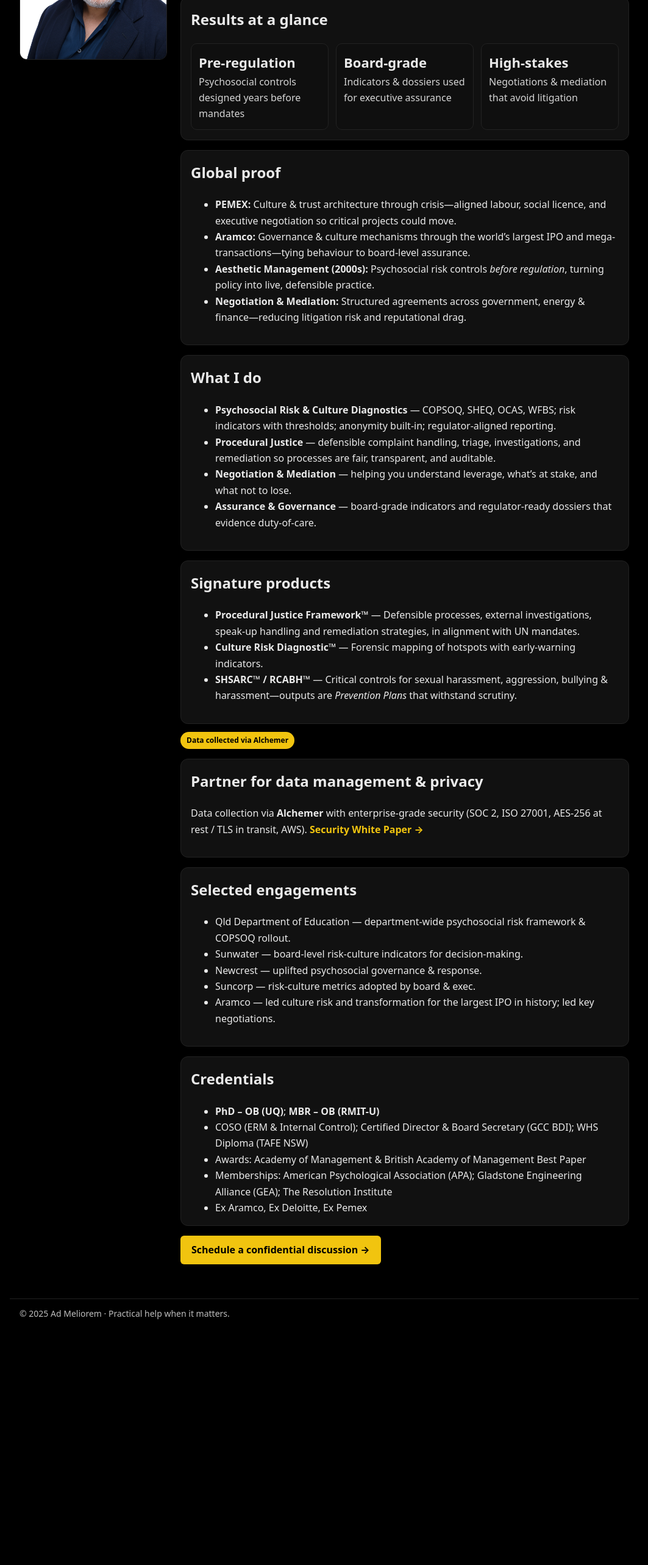
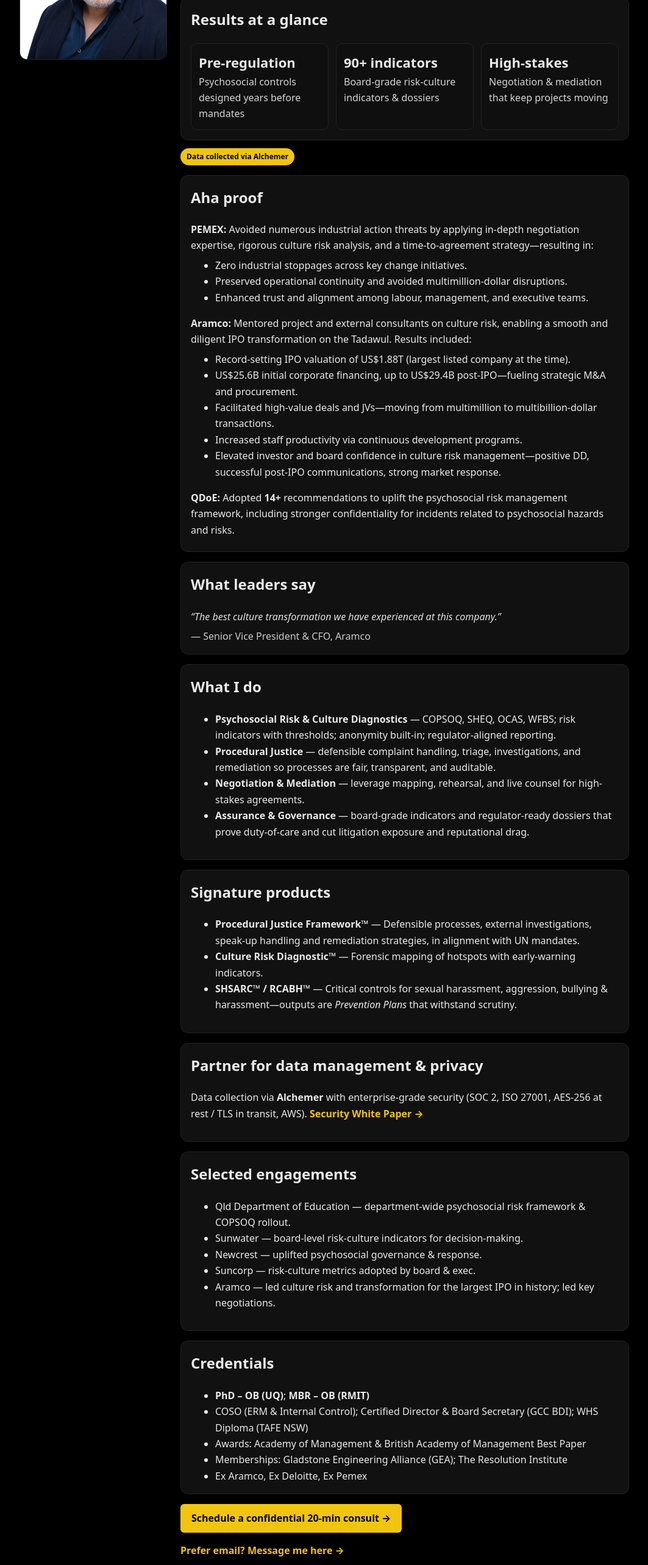
Before and after one commit to AlbertoRMelgoza/AdMeliorem, a Next.js app: page /about in a window 1280 px wide. Shown: the part 220-2786 px from the top of the page at 61% size, without its empty margins (108-1171 px from the left). Before the commit the page ends 2407 px from the top, so only its background shows below. Built offline with nearby package versions, Linux system fonts and the light colour scheme.

Commit message:
Update page.tsx

```diff
--- a/app/about/page.tsx
+++ b/app/about/page.tsx
@@ -56,7 +56,7 @@ export default function AboutPage() {
         {/* Photo */}
         <div style={leftCol}>
           <div style={photoBox}>
-            {/* Put your image at: /public/Images/alberto.jpg */}
+            {/* Ensure this exists: /public/Images/alberto.jpg */}
             <img
               src="/Images/alberto.jpg"
               alt="Alberto R. Melgoza, founder of Ad Meliorem"
@@ -72,49 +72,72 @@ export default function AboutPage() {
           <p style={subhead}>The systems side of culture, psychosocial risk, and high-stakes negotiation.</p>
           <p style={{ ...subhead, marginBottom: 12 }}>
             30+ years building regulator-ready culture systems, negotiation playbooks, and psychosocial risk controls
-            that stakeholders and boards respect at a global scale.
+            that boards and investigators respect.
           </p>
 
           {/* Results at a glance */}
-          <section style={{ background:"#111", border:"1px solid #222", borderRadius:12, padding:16, marginTop:12 }}>
-            <h2 style={{ marginTop:0 }}>Results at a glance</h2>
-            <div style={{ display:"grid", gridTemplateColumns:"repeat(auto-fit, minmax(180px,1fr))", gap:12, marginTop:8 }}>
-              <div style={{ background:"#0f0f0f", border:"1px solid #222", borderRadius:10, padding:12 }}>
-                <div style={{ fontSize:22, fontWeight:800 }}>Pre-regulation</div>
-                <div style={{ opacity:0.9 }}>Psychosocial controls designed years before mandates</div>
+          <section style={{ background: "#111", border: "1px solid #222", borderRadius: 12, padding: 16, marginTop: 12 }}>
+            <h2 style={{ marginTop: 0 }}>Results at a glance</h2>
+            <div style={{ display: "grid", gridTemplateColumns: "repeat(auto-fit, minmax(180px,1fr))", gap: 12, marginTop: 8 }}>
+              <div style={{ background: "#0f0f0f", border: "1px solid #222", borderRadius: 10, padding: 12 }}>
+                <div style={{ fontSize: 22, fontWeight: 800 }}>Pre-regulation</div>
+                <div style={{ opacity: 0.9 }}>Psychosocial controls designed years before mandates</div>
               </div>
-              <div style={{ background:"#0f0f0f", border:"1px solid #222", borderRadius:10, padding:12 }}>
-                <div style={{ fontSize:22, fontWeight:800 }}>Board-grade</div>
-                <div style={{ opacity:0.9 }}>Indicators & dossiers used for executive assurance</div>
+              <div style={{ background: "#0f0f0f", border: "1px solid #222", borderRadius: 10, padding: 12 }}>
+                <div style={{ fontSize: 22, fontWeight: 800 }}>90+ indicators</div>
+                <div style={{ opacity: 0.9 }}>Board-grade risk-culture indicators & dossiers</div>
               </div>
-              <div style={{ background:"#0f0f0f", border:"1px solid #222", borderRadius:10, padding:12 }}>
-                <div style={{ fontSize:22, fontWeight:800 }}>High-stakes</div>
-                <div style={{ opacity:0.9 }}>Negotiations & mediation that avoid litigation</div>
+              <div style={{ background: "#0f0f0f", border: "1px solid #222", borderRadius: 10, padding: 12 }}>
+                <div style={{ fontSize: 22, fontWeight: 800 }}>High-stakes</div>
+                <div style={{ opacity: 0.9 }}>Negotiation & mediation that keep projects moving</div>
               </div>
             </div>
           </section>
 
+          {/* Early trust badge (privacy/security up-front) */}
+          <div style={{ marginTop: 12 }}>
+            <span style={badge}>Data collected via Alchemer</span>
+          </div>
+
           {/* Aha proof */}
           <section style={card}>
-            <h2 style={{ marginTop: 0 }}>Global proof</h2>
-            <ul>
-              <li>
-                <strong>PEMEX:</strong> Culture &amp; trust architecture through crisis—aligned labour, social licence,
-                and executive negotiation so critical projects could move.
-              </li>
-              <li>
-                <strong>Aramco:</strong> Governance &amp; culture mechanisms through the world’s largest IPO and
-                mega-transactions—tying behaviour to board-level assurance.
-              </li>
-              <li>
-                <strong>Aesthetic Management (2000s):</strong> Psychosocial risk controls <em>before regulation</em>,
-                turning policy into live, defensible practice.
-              </li>
-              <li>
-                <strong>Negotiation &amp; Mediation:</strong> Structured agreements across government, energy &amp;
-                finance—reducing litigation risk and reputational drag.
-              </li>
+            <h2 style={{ marginTop: 0 }}>Aha proof</h2>
+
+            <p style={{ marginBottom: 6 }}>
+              <strong>PEMEX:</strong> Avoided numerous industrial action threats by applying in-depth negotiation expertise,
+              rigorous culture risk analysis, and a time-to-agreement strategy—resulting in:
+            </p>
+            <ul style={{ marginTop: 0 }}>
+              <li>Zero industrial stoppages across key change initiatives.</li>
+              <li>Preserved operational continuity and avoided multimillion-dollar disruptions.</li>
+              <li>Enhanced trust and alignment among labour, management, and executive teams.</li>
             </ul>
+
+            <p style={{ marginBottom: 6 }}>
+              <strong>Aramco:</strong> Mentored project and external consultants on culture risk, enabling a smooth and
+              diligent IPO transformation on the Tadawul. Results included:
+            </p>
+            <ul style={{ marginTop: 0 }}>
+              <li>Record-setting IPO valuation of US$1.88T (largest listed company at the time).</li>
+              <li>US$25.6B initial corporate financing, up to US$29.4B post-IPO—fueling strategic M&amp;A and procurement.</li>
+              <li>Facilitated high-value deals and JVs—moving from multimillion to multibillion-dollar transactions.</li>
+              <li>Increased staff productivity via continuous development programs.</li>
+              <li>Elevated investor and board confidence in culture risk management—positive DD, successful post-IPO communications, strong market response.</li>
+            </ul>
+
+            <p style={{ marginBottom: 6 }}>
+              <strong>QDoE:</strong> Adopted <strong>14+</strong> recommendations to uplift the psychosocial risk management framework,
+              including stronger confidentiality for incidents related to psychosocial hazards and risks.
+            </p>
+          </section>
+
+          {/* Testimonial */}
+          <section style={card}>
+            <h2 style={{ marginTop: 0 }}>What leaders say</h2>
+            <blockquote style={{ margin: 0, fontStyle: "italic", opacity: 0.95 }}>
+              “The best culture transformation we have experienced at this company.”
+            </blockquote>
+            <div style={{ marginTop: 6, opacity: 0.85 }}>— Senior Vice President &amp; CFO, Aramco</div>
           </section>
 
           {/* What I do */}
@@ -130,12 +153,12 @@ export default function AboutPage() {
                 remediation so processes are fair, transparent, and auditable.
               </li>
               <li>
-                <strong>Negotiation &amp; Mediation</strong> — helping you understand leverage, what’s at stake, and what
-                not to lose.
+                <strong>Negotiation &amp; Mediation</strong> — leverage mapping, rehearsal, and live counsel for
+                high-stakes agreements.
               </li>
               <li>
                 <strong>Assurance &amp; Governance</strong> — board-grade indicators and regulator-ready dossiers that
-                evidence duty-of-care.
+                prove duty-of-care and cut litigation exposure and reputational drag.
               </li>
             </ul>
           </section>
@@ -158,17 +181,14 @@ export default function AboutPage() {
             </ul>
           </section>
 
-          {/* Partner & privacy */}
-          <div style={{ marginTop: 12 }}>
-            <span style={badge}>Data collected via Alchemer</span>
-          </div>
+          {/* Partner & privacy (details + white paper) */}
           <section style={card}>
             <h2 style={{ marginTop: 0 }}>Partner for data management &amp; privacy</h2>
             <p>
               Data collection via <strong>Alchemer</strong> with enterprise-grade security (SOC 2, ISO 27001, AES-256 at
               rest / TLS in transit, AWS).{" "}
               <a
-                href="/docs/alchemer-security-whitepaper-091824.pdf" // update if your filename differs
+                href="/docs/alchemer-security-whitepaper-091824.pdf"
                 target="_blank"
                 rel="noopener noreferrer"
                 style={{ color: "#f1c40f", fontWeight: 700, textDecoration: "none" }}
@@ -190,19 +210,19 @@ export default function AboutPage() {
             </ul>
           </section>
 
-          {/* Credentials (updated as requested) */}
+          {/* Credentials */}
           <section style={card}>
             <h2 style={{ marginTop: 0 }}>Credentials</h2>
             <ul style={{ margin: 0 }}>
-              <li><strong>PhD – OB (UQ)</strong>; <strong>MBR – OB (RMIT-U)</strong></li>
+              <li><strong>PhD – OB (UQ)</strong>; <strong>MBR – OB (RMIT)</strong></li>
               <li>COSO (ERM &amp; Internal Control); Certified Director &amp; Board Secretary (GCC BDI); WHS Diploma (TAFE NSW)</li>
               <li>Awards: Academy of Management &amp; British Academy of Management Best Paper</li>
-              <li>Memberships: American Psychological Association (APA); Gladstone Engineering Alliance (GEA); The Resolution Institute</li>
+              <li>Memberships: Gladstone Engineering Alliance (GEA); The Resolution Institute</li>
               <li>Ex Aramco, Ex Deloitte, Ex Pemex</li>
             </ul>
           </section>
 
-          {/* CTA */}
+          {/* Primary CTA */}
           <p style={{ marginTop: 16 }}>
             <Link
               href="/contact"
@@ -216,7 +236,22 @@ export default function AboutPage() {
                 textDecoration: "none",
               }}
             >
-              Schedule a confidential discussion →
+              Schedule a confidential 20-min consult →
+            </Link>
+          </p>
+
+          {/* Repeat CTA at bottom (sticky) */}
+          <p style={{ marginTop: 6 }}>
+            <Link
+              href="/contact"
+              style={{
+                display: "inline-block",
+                color: "#f1c40f",
+                fontWeight: 700,
+                textDecoration: "none",
+              }}
+            >
+              Prefer email? Message me here →
             </Link>
           </p>
         </div>
```
